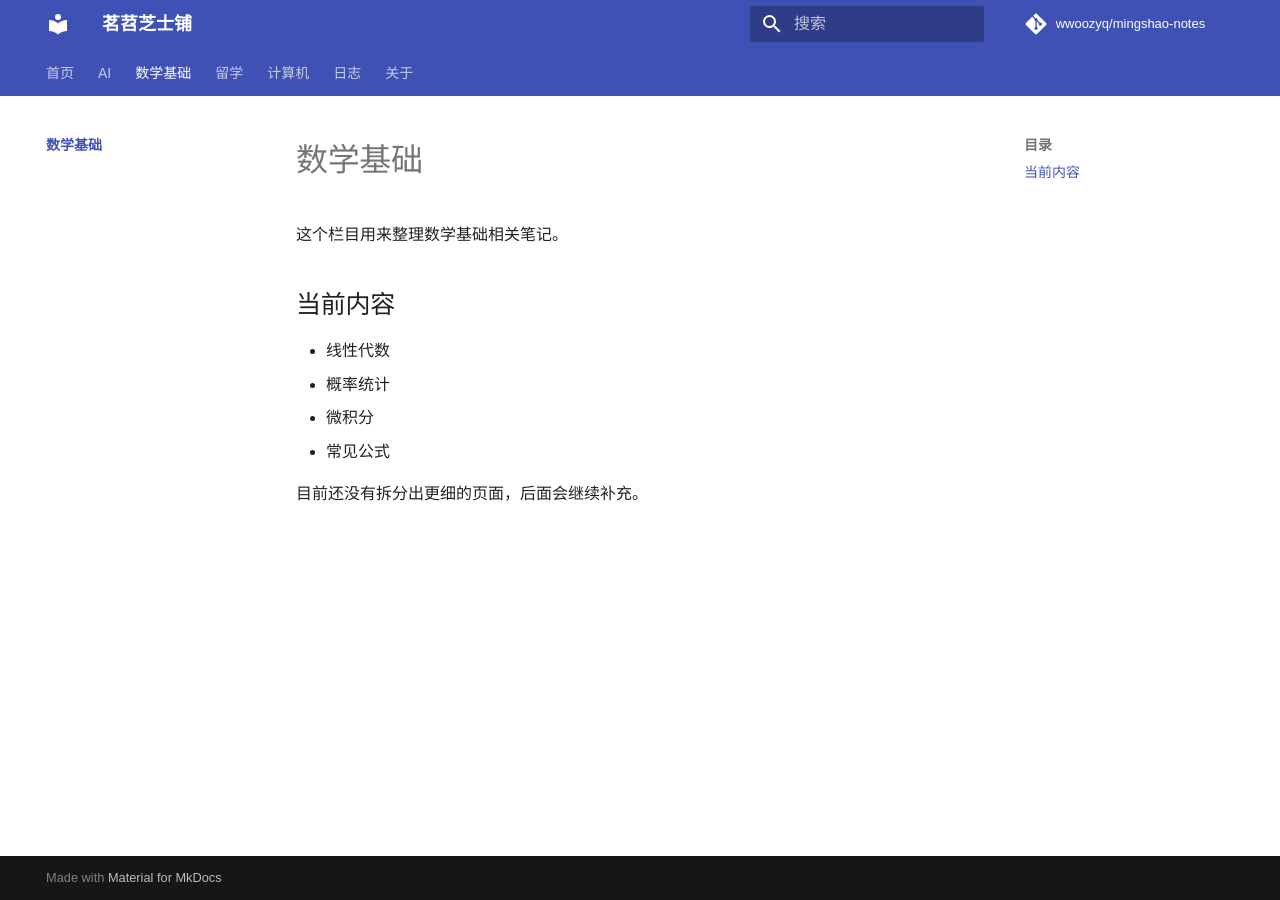
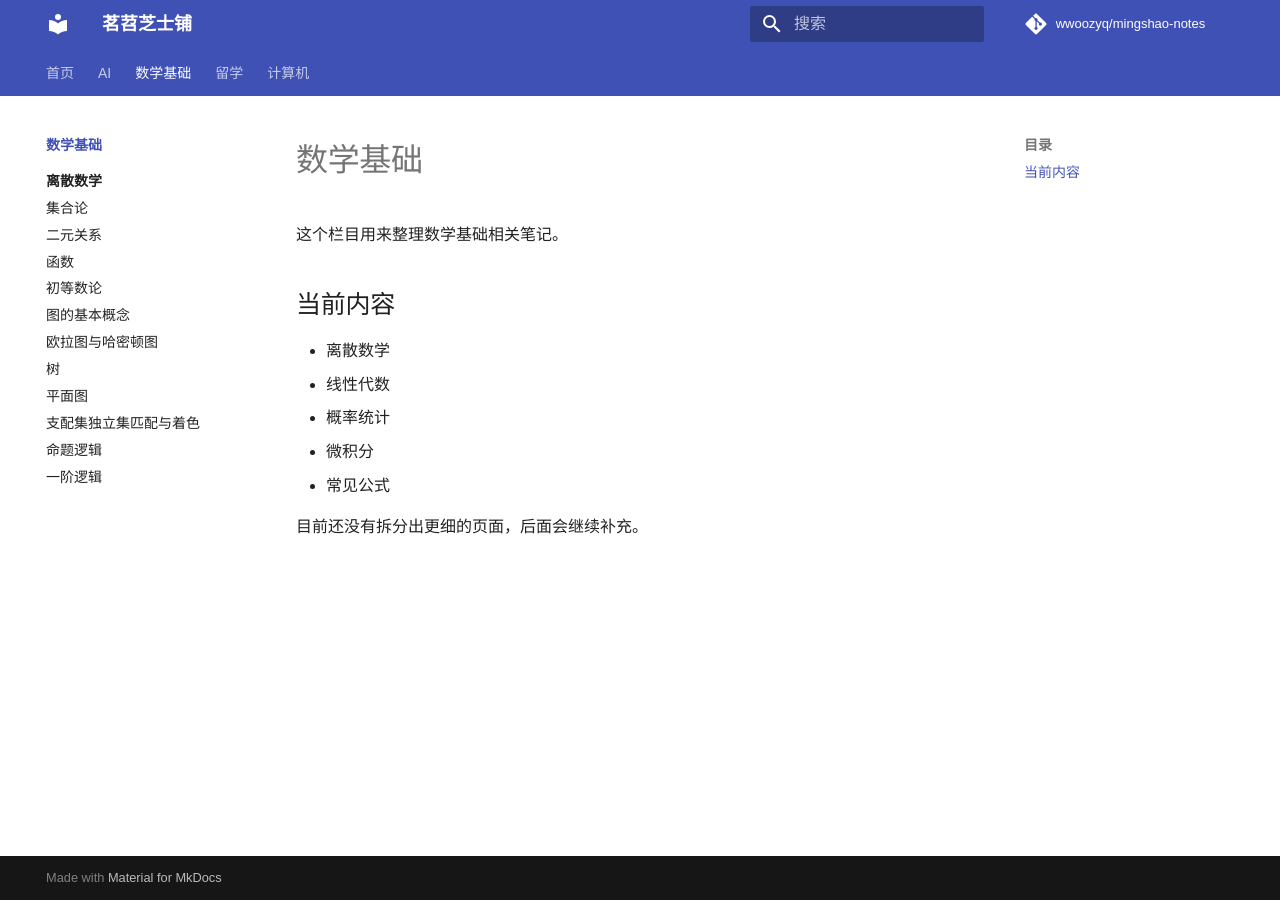
Before and after one commit to wwoozyq/mingshao-notes, an MkDocs documentation site: the page built from docs/math/index.md, in a window 1280 px wide. Built offline with MkDocs 1.6.1 and Material for MkDocs 9.7.7, drawn with Linux system fonts in a browser that asks for light colours; comment, search, counter and statistics services are not loaded.

Commit message:
离散数学目录提交

```diff
--- a/docs/math/index.md
+++ b/docs/math/index.md
@@ -4,6 +4,7 @@
 
 ## 当前内容
 
+- 离散数学
 - 线性代数
 - 概率统计
 - 微积分
--- a/mkdocs.yml
+++ b/mkdocs.yml
@@ -1,7 +1,6 @@
 site_name: 茗苕芝士铺
-site_description: 聚合 AI、数学基础、留学与计算机笔记的个人知识网站
+site_description: ZJUer的个人知识网站
 site_author: wlm
-# 部署后建议改成你自己的正式域名
 site_url: https://mingshaoai.xyz
 repo_url: https://github.com/wwoozyq/mingshao-notes
 repo_name: wwoozyq/mingshao-notes
@@ -48,16 +47,26 @@ nav:
       - 自然语言处理: ai/nlp.md
   - 数学基础:
       - 数学总览: math/index.md
+      - 离散数学:
+          - 总览: math/discrete-mathematics/index.md
+          - 集合论: math/discrete-mathematics/01-集合论.md
+          - 二元关系: math/discrete-mathematics/02-二元关系.md
+          - 函数: math/discrete-mathematics/03-函数.md
+          - 初等数论: math/discrete-mathematics/04-初等数论.md
+          - 图的基本概念: math/discrete-mathematics/05-图的基本概念.md
+          - 欧拉图与哈密顿图: math/discrete-mathematics/06-欧拉图与哈密顿图.md
+          - 树: math/discrete-mathematics/07-树.md
+          - 平面图: math/discrete-mathematics/08-平面图.md
+          - 支配集独立集匹配与着色: math/discrete-mathematics/09-支配集独立集匹配与着色.md
+          - 命题逻辑: math/discrete-mathematics/10-命题逻辑.md
+          - 一阶逻辑: math/discrete-mathematics/11-一阶逻辑.md
   - 留学:
       - 留学总览: study-abroad/index.md
   - 计算机:
-      - 计算机总览: computer/index.md
-      - 数据结构基础: computer/cs-fundamentals.md
+    - 计算机总览: computer/index.md
+    - 数据结构基础:
+      - 总览: computer/fds/cs-fundamentals.md
       - 并查集: computer/fds/union-find.md
-      - Hot100 刷题: computer/hot100.md
-  - 日志:
-      - 更新记录: journal/index.md
-  - 关于: about.md
-
+    - Hot100 刷题: computer/hot100.md
 extra_css:
   - stylesheets/extra.css
```
Also changed, not shown: docs/about.md (deleted, +0 -11 lines), docs/journal/index.md (deleted, +0 -9 lines), docs/computer/fds/cs-fundamentals.md (renamed from docs/computer/cs-fundamentals.md), docs/math/discrete-mathematics/01-集合论.md (added), docs/math/discrete-mathematics/02-二元关系.md (added), docs/math/discrete-mathematics/03-函数.md (added), docs/math/discrete-mathematics/04-初等数论.md (added), docs/math/discrete-mathematics/05-图的基本概念.md (added), docs/math/discrete-mathematics/06-欧拉图与哈密顿图.md (added), docs/math/discrete-mathematics/07-树.md (added), docs/math/discrete-mathematics/08-平面图.md (added), docs/math/discrete-mathematics/09-支配集独立集匹配与着色.md (added), docs/math/discrete-mathematics/10-命题逻辑.md (added), docs/math/discrete-mathematics/11-一阶逻辑.md (added), 1 more files.
